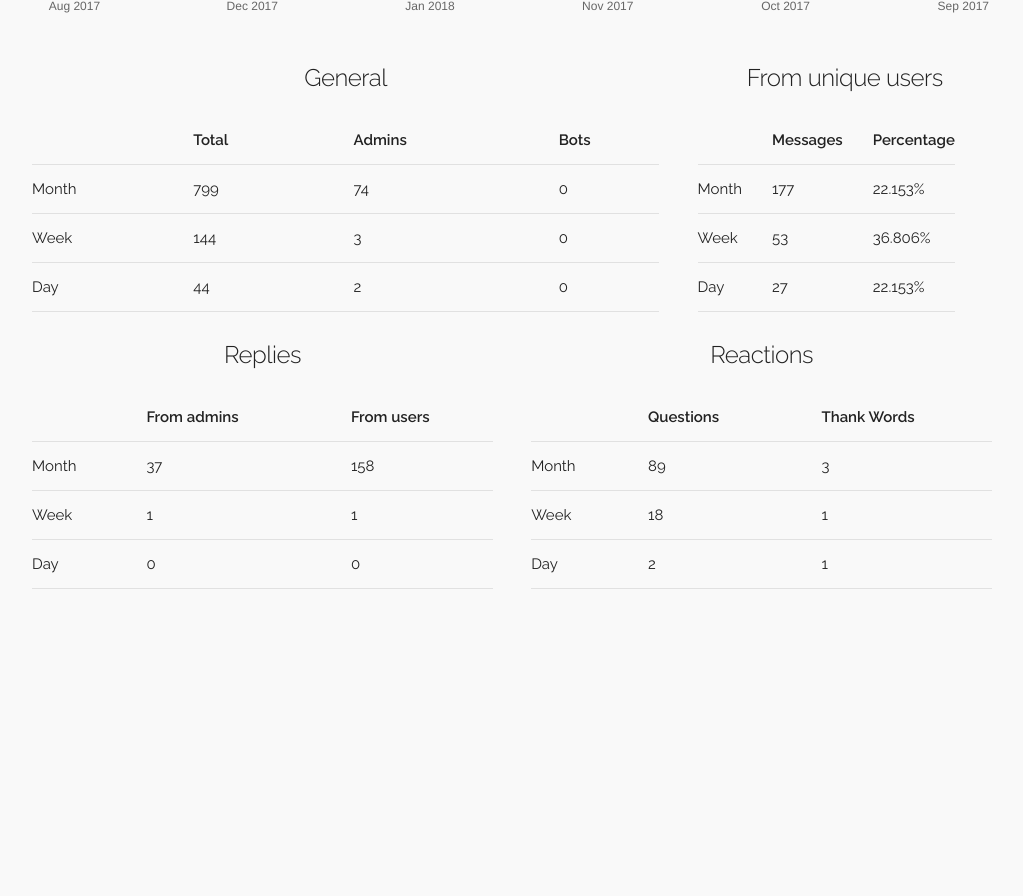
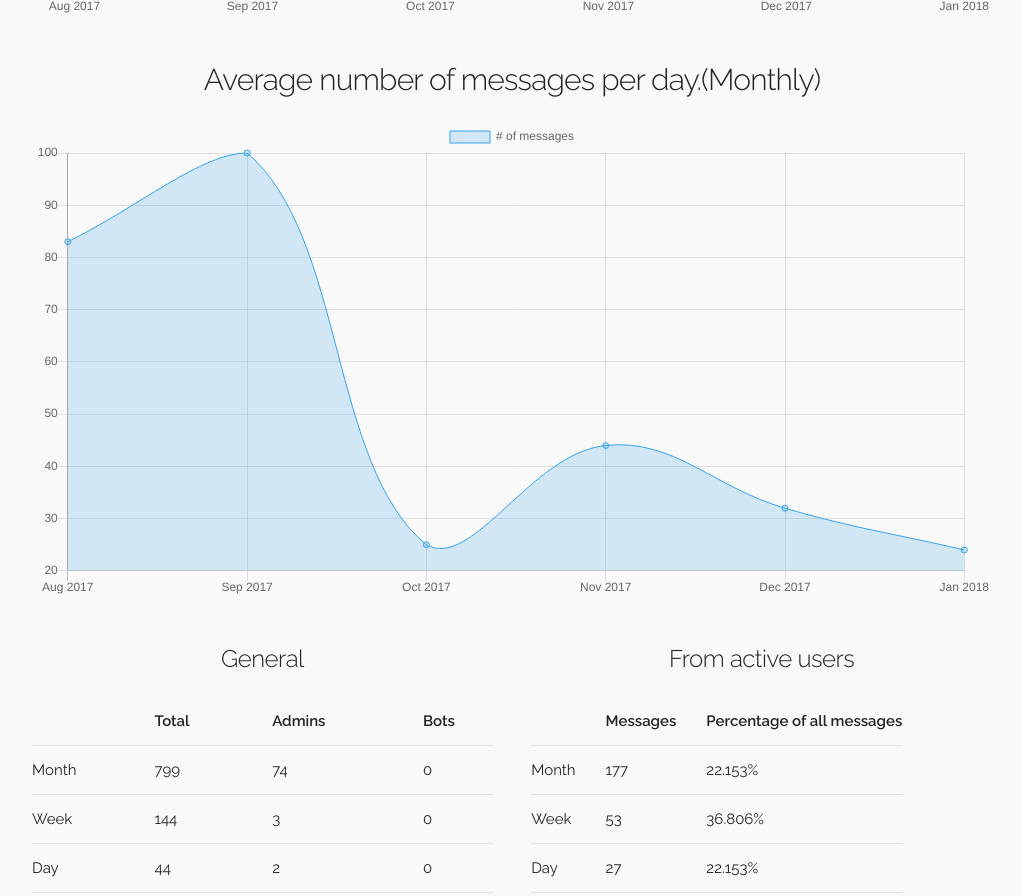
Before and after one commit to RomanBorodatov/chat-stats, a website: page src/index.html in a window 1280 px wide. Shown: the part 2063-2959 px from the top of the page, without its empty margins (128-1151 px from the left). Before the commit the page ends 2757 px from the top, so only its background shows below. Drawn offline with nearby package versions, Linux system fonts and the light colour scheme.

Commit message:
Third chart. Table names changed. Layout Fix.

```diff
--- /dev/null
+++ b/src/average_msgs.json
@@ -0,0 +1,8 @@
+{
+    "Jan 2018": 24,
+    "Dec 2017": 32,
+    "Nov 2017": 44,
+    "Oct 2017": 25,
+    "Sep 2017": 100,
+    "Aug 2017": 83
+}
--- a/src/count_msgs_30_days.json
+++ b/src/count_msgs_30_days.json
@@ -1,32 +1,32 @@
 {
-    "Fri, 02 Feb 2018": 24,
-    "Fri, 09 Feb 2018": 21,
-    "Fri, 16 Feb 2018": 18,
-    "Fri, 23 Feb 2018": 5,
-    "Fri, 26 Jan 2018": 38,
-    "Mon, 05 Feb 2018": 18,
-    "Mon, 12 Feb 2018": 29,
-    "Mon, 19 Feb 2018": 16,
-    "Mon, 29 Jan 2018": 8,
-    "Sat, 03 Feb 2018": 28,
-    "Sat, 10 Feb 2018": 33,
-    "Sat, 17 Feb 2018": 20,
+    "Sat, 24 Feb 2018": 0,
+    "Fri, 23 Feb 2018": 6,
+    "Thu, 22 Feb 2018": 22,
+    "Wed, 21 Feb 2018": 31,
+    "Tue, 20 Feb 2018": 10,
+    "Mon, 19 Feb 2018": 38,
+    "Sun, 18 Feb 2018": 24,
+    "Sat, 17 Feb 2018": 14,
+    "Fri, 16 Feb 2018": 19,
+    "Thu, 15 Feb 2018": 35,
+    "Wed, 14 Feb 2018": 25,
+    "Tue, 13 Feb 2018": 14,
+    "Mon, 12 Feb 2018": 21,
+    "Sun, 11 Feb 2018": 7,
+    "Sat, 10 Feb 2018": 39,
+    "Fri, 09 Feb 2018": 31,
+    "Thu, 08 Feb 2018": 83,
+    "Wed, 07 Feb 2018": 48,
+    "Tue, 06 Feb 2018": 6,
+    "Mon, 05 Feb 2018": 32,
+    "Sun, 04 Feb 2018": 43,
+    "Sat, 03 Feb 2018": 23,
+    "Fri, 02 Feb 2018": 17,
+    "Thu, 01 Feb 2018": 39,
+    "Wed, 31 Jan 2018": 12,
+    "Tue, 30 Jan 2018": 10,
+    "Mon, 29 Jan 2018": 13,
+    "Sun, 28 Jan 2018": 40,
     "Sat, 27 Jan 2018": 37,
-    "Sun, 04 Feb 2018": 35,
-    "Sun, 11 Feb 2018": 2,
-    "Sun, 18 Feb 2018": 40,
-    "Sun, 28 Jan 2018": 14,
-    "Thu, 01 Feb 2018": 33,
-    "Thu, 08 Feb 2018": 26,
-    "Thu, 15 Feb 2018": 34,
-    "Thu, 22 Feb 2018": 12,
-    "Thu, 25 Jan 2018": 26,
-    "Tue, 06 Feb 2018": 8,
-    "Tue, 13 Feb 2018": 24,
-    "Tue, 20 Feb 2018": 12,
-    "Tue, 30 Jan 2018": 13,
-    "Wed, 07 Feb 2018": 124,
-    "Wed, 14 Feb 2018": 16,
-    "Wed, 21 Feb 2018": 32,
-    "Wed, 31 Jan 2018": 21
+    "Fri, 26 Jan 2018": 5
 }
--- a/src/index.html
+++ b/src/index.html
@@ -85,9 +85,13 @@
 					<h4 class="chart-title">For all time</h4>
 					<canvas id="secondChart"></canvas>
 				</div>
+				<div class="twelve columns chart">
+					<h4 class="chart-title">Average number of messages per day.(Monthly)</h4>
+					<canvas id="thirdChart"></canvas>
+				</div>
 			</div>
 			<div class="row">
-				<div class="eight columns">
+				<div class="six columns">
 					<h5 class="table-title">General</h5>
 					<table class="u-full-width">
 						<thead>
@@ -118,13 +122,13 @@
 						</tbody>
 					</table>
 				</div>
-				<div class="four columns">
-					<h5 class="table-title">From unique users</h5>
+				<div class="six columns">
+					<h5 class="table-title">From active users</h5>
 					<table class="u-max-full-width centered">
 						<thead>
 							<th></th>
 							<th>Messages</th>
-							<th>Percentage</th>
+							<th>Percentage of all messages</th>
 						</thead>
 						<tbody>
 							<tr>
@@ -180,7 +184,7 @@
 						<thead>
 							<th></th>
 							<th>Questions</th>
-							<th>Thank Words</th>
+							<th>Positive Words</th>
 						</thead>
 						<tbody>
 							<tr>
--- a/src/monthes_data_all_msgs.json
+++ b/src/monthes_data_all_msgs.json
@@ -1,8 +1,8 @@
 {
-    "Aug 2017": 2387,
-    "Dec 2017": 1064,
-    "Jan 2018": 767,
-    "Nov 2017": 1247,
-    "Oct 2017": 836,
-    "Sep 2017": 3027
+    "Jan 2018": 739,
+    "Dec 2017": 987,
+    "Nov 2017": 1337,
+    "Oct 2017": 766,
+    "Sep 2017": 3001,
+    "Aug 2017": 2498
 }
--- a/src/scripts/main.js
+++ b/src/scripts/main.js
@@ -50,8 +50,8 @@ fetch('users_amount.json')
 fetch('count_msgs_30_days.json')
 	.then(function(resp) { return resp.json(); })
 	.then(function(result) {
-		days = Object.keys(result);
-		data = Object.values(result);
+		days = Object.keys(result).reverse();
+		data = Object.values(result).reverse();
 		ctx = document.getElementById('firstChart');
 		new Chart(ctx, {
 			type: 'line',
@@ -74,8 +74,8 @@ fetch('count_msgs_30_days.json')
 fetch('monthes_data_all_msgs.json')
 	.then(function(resp) { return resp.json(); })
 	.then(function(result) {
-		months = Object.keys(result);
-		data = Object.values(result);
+		months = Object.keys(result).reverse();
+		data = Object.values(result).reverse();
 		ctx = document.getElementById('secondChart');
 		new Chart(ctx, {
 			type: 'line',
@@ -94,3 +94,27 @@ fetch('monthes_data_all_msgs.json')
 			}
 		})
 	})
+
+fetch('average_msgs.json')
+	.then(function(resp) { return resp.json(); })
+	.then(function(result) {
+		months = Object.keys(result).reverse();
+		data = Object.values(result).reverse();
+		ctx = document.getElementById('thirdChart');
+		new Chart(ctx, {
+			type: 'line',
+			data: {
+				labels: months,
+				datasets: [{
+					label: '# of messages',
+					data: data,
+					backgroundColor: 'rgba(54, 162, 235, 0.2)',
+					borderColor: 'rgba(54, 162, 235, 1)',
+					borderWidth: 1,
+				}],
+			},
+			options: {
+				responsive: true,
+			}
+		})
+	})
```
